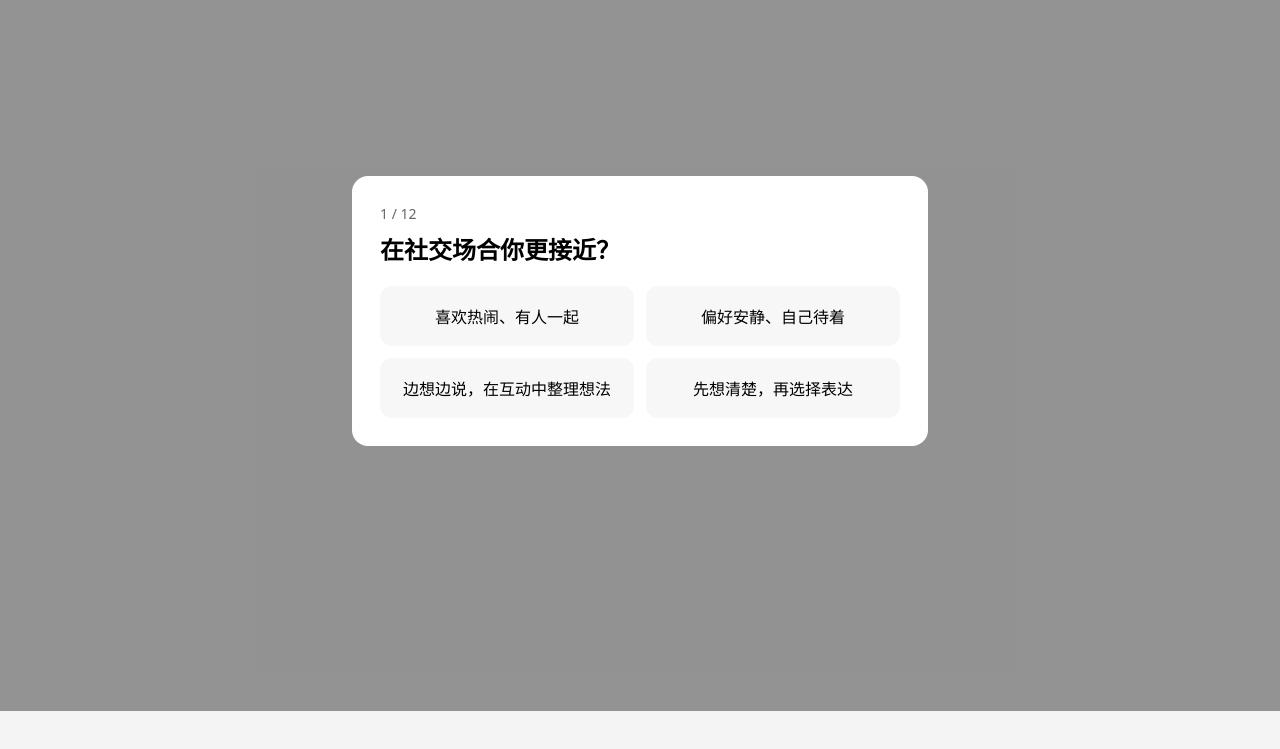
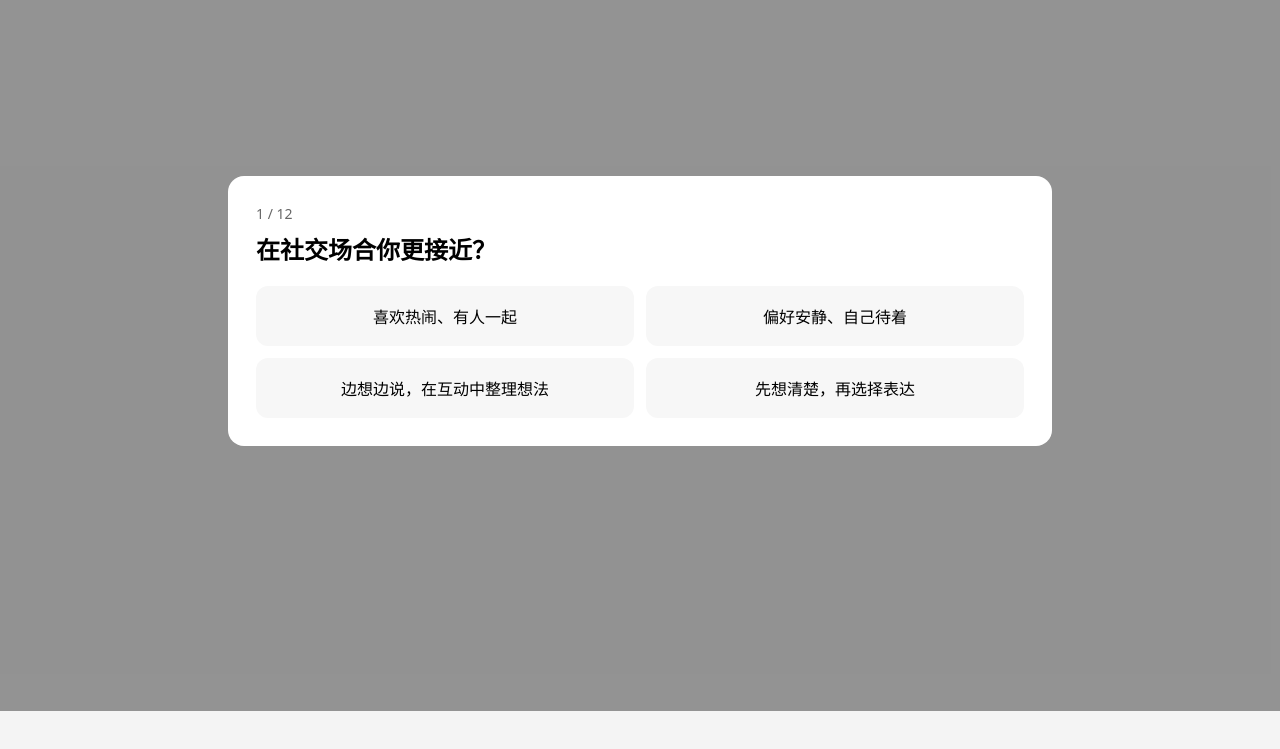
Before and after one commit to ricson5499/ricson5499.github.io, a plain HTML site: page tool/analyzers/mbti/index.html in a window 1280 px wide. Both pictures are taken after a click on the button "开始测试". Shown: the part 89-838 px from the top of the page. Drawn offline with Linux system fonts and the light colour scheme.

Commit message:
extend modal size

```diff
--- a/tool/analyzers/mbti/index.html
+++ b/tool/analyzers/mbti/index.html
@@ -39,7 +39,7 @@ button {
 }
 .panel {
   width: 90%;
-  max-width: 520px;
+  max-width: 768px;
   max-height: 90vh;
   background: #fff;
   border-radius: 16px;
```
